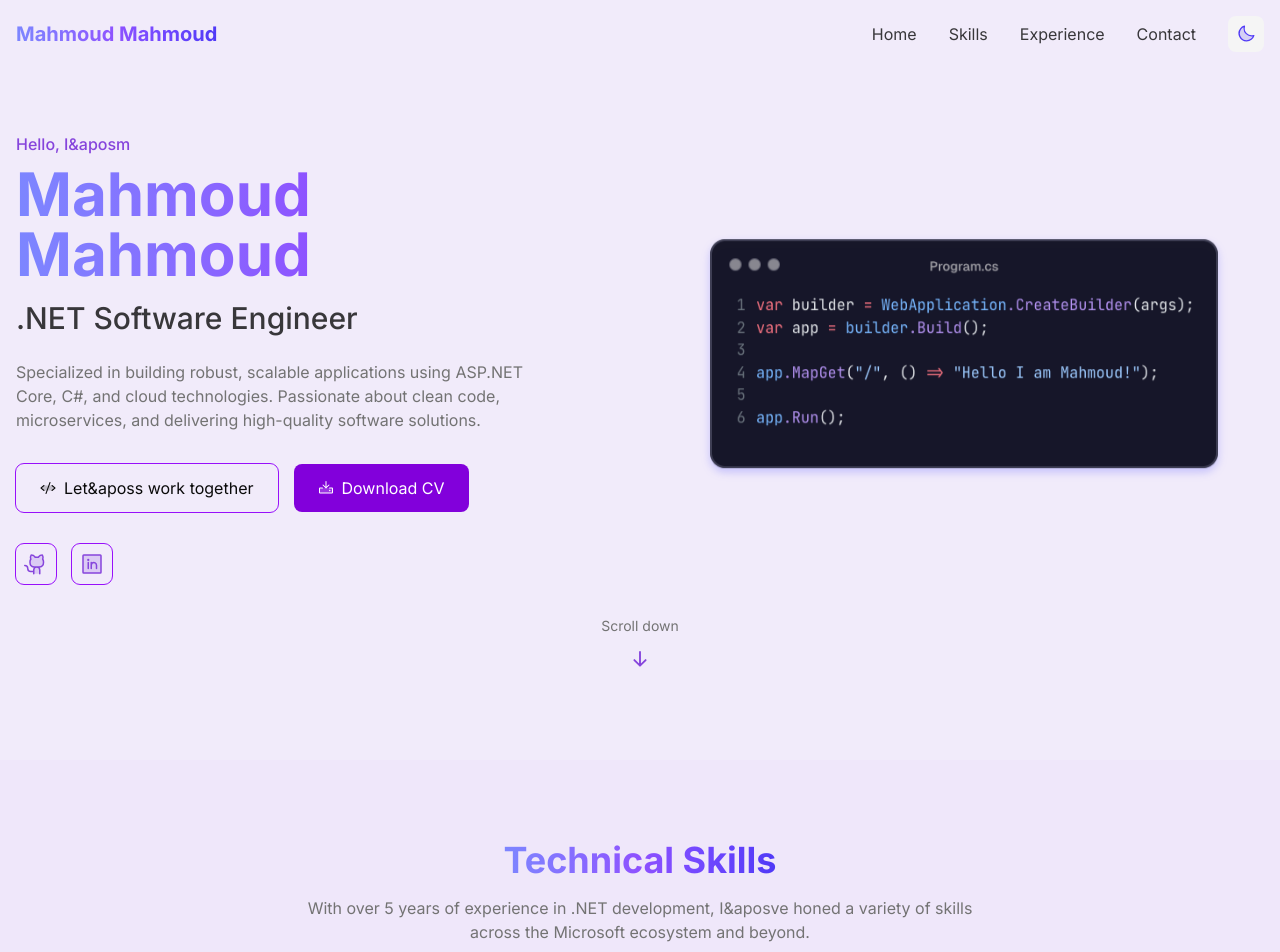
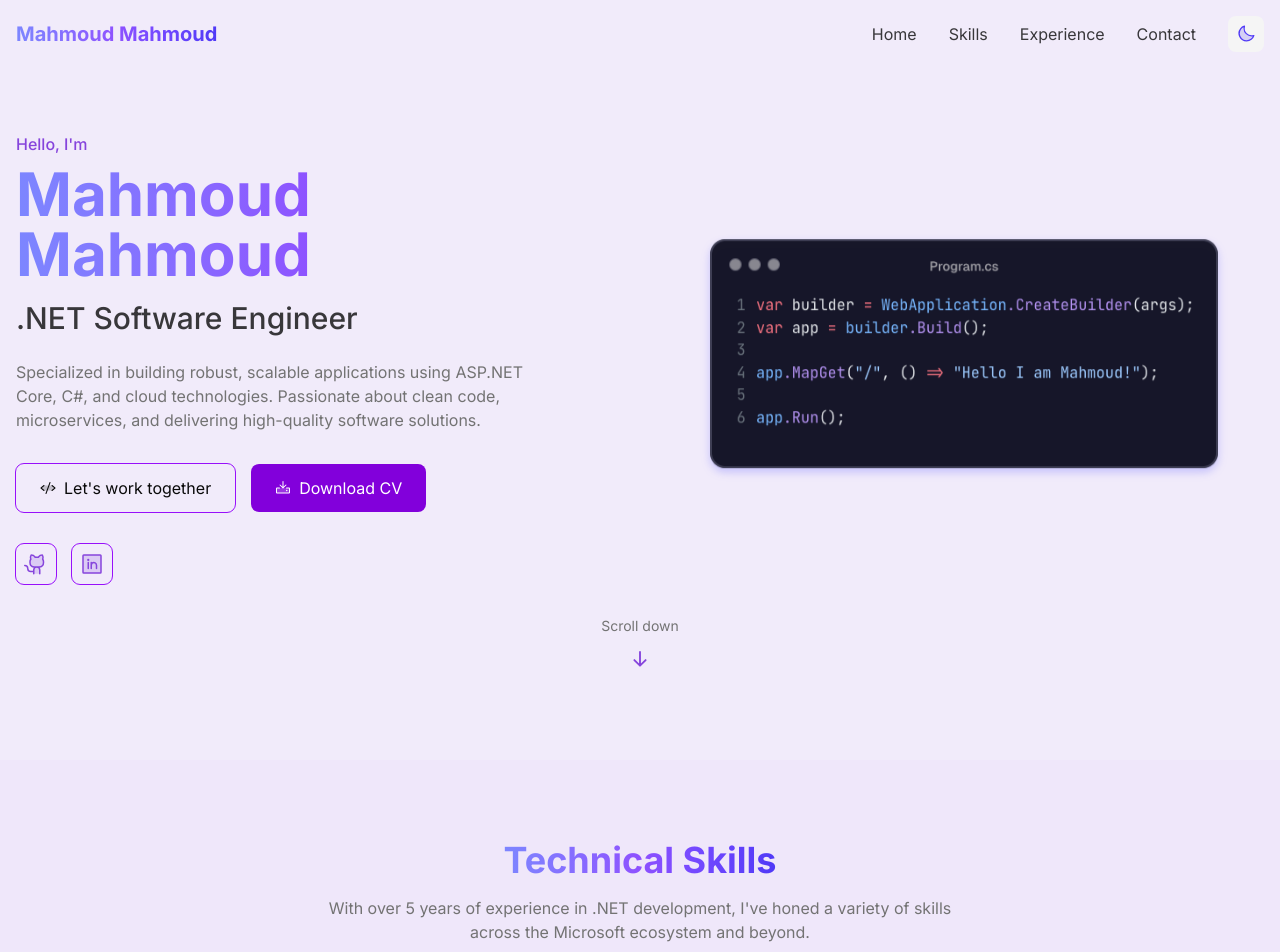
Before and after one commit to mahmoudmahm00d/my-portfolio, a Next.js app: page / in a window 1280 px wide. Shown: the top 952 px of the page. Built offline with nearby package versions, Linux system fonts and the light colour scheme.

Commit message:
update: Use escape characters instead of "'"

```diff
--- a/src/components/Hero.tsx
+++ b/src/components/Hero.tsx
@@ -29,7 +29,7 @@ export default function Hero() {
               animate={{ opacity: 1 }}
               transition={{ delay: 0.2, duration: 0.6 }}
             >
-              Hello, I&aposm
+              Hello, I&apos;m
             </motion.p>
             <motion.h1
               className="text-4xl md:text-5xl lg:text-6xl font-bold mb-4 gradient-text"
@@ -69,7 +69,7 @@ export default function Hero() {
                 href="#contact"
                 className="px-6 py-3 outline outline-md outline-purple-600 hover:bg-purple-600/80 hover:text-white rounded-md transition-colors flex items-center gap-2"
               >
-                <Code weight="duotone" /> Let&aposs work together
+                <Code weight="duotone" /> Let&apos;s work together
               </Link>
               <Link
                 href="/resume.pdf"
--- a/src/components/Skills.tsx
+++ b/src/components/Skills.tsx
@@ -82,7 +82,7 @@ export default function Skills() {
             <span className="gradient-text">Technical Skills</span>
           </h2>
           <p className="text-muted-foreground max-w-2xl mx-auto">
-            With over 5 years of experience in .NET development, I&aposve honed a
+            With over 5 years of experience in .NET development, I&apos;ve honed a
             variety of skills across the Microsoft ecosystem and beyond.
           </p>
         </motion.div>
```
